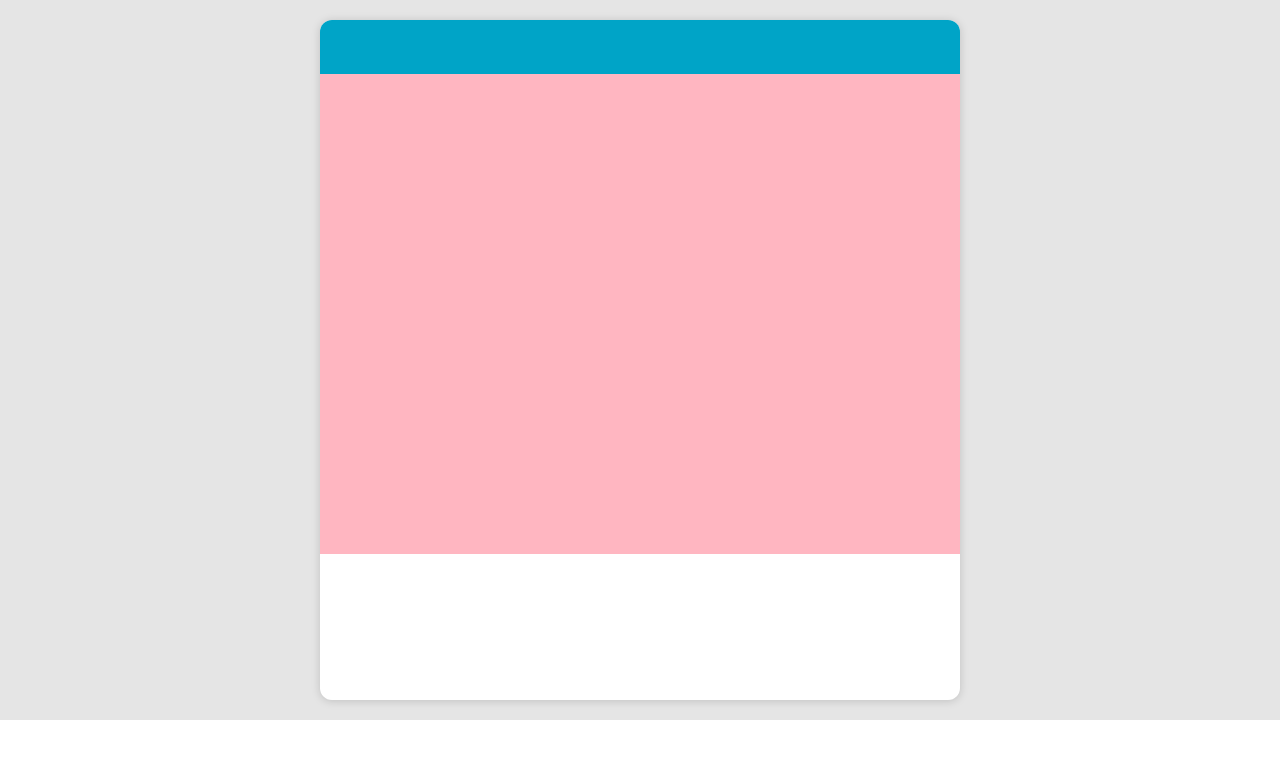
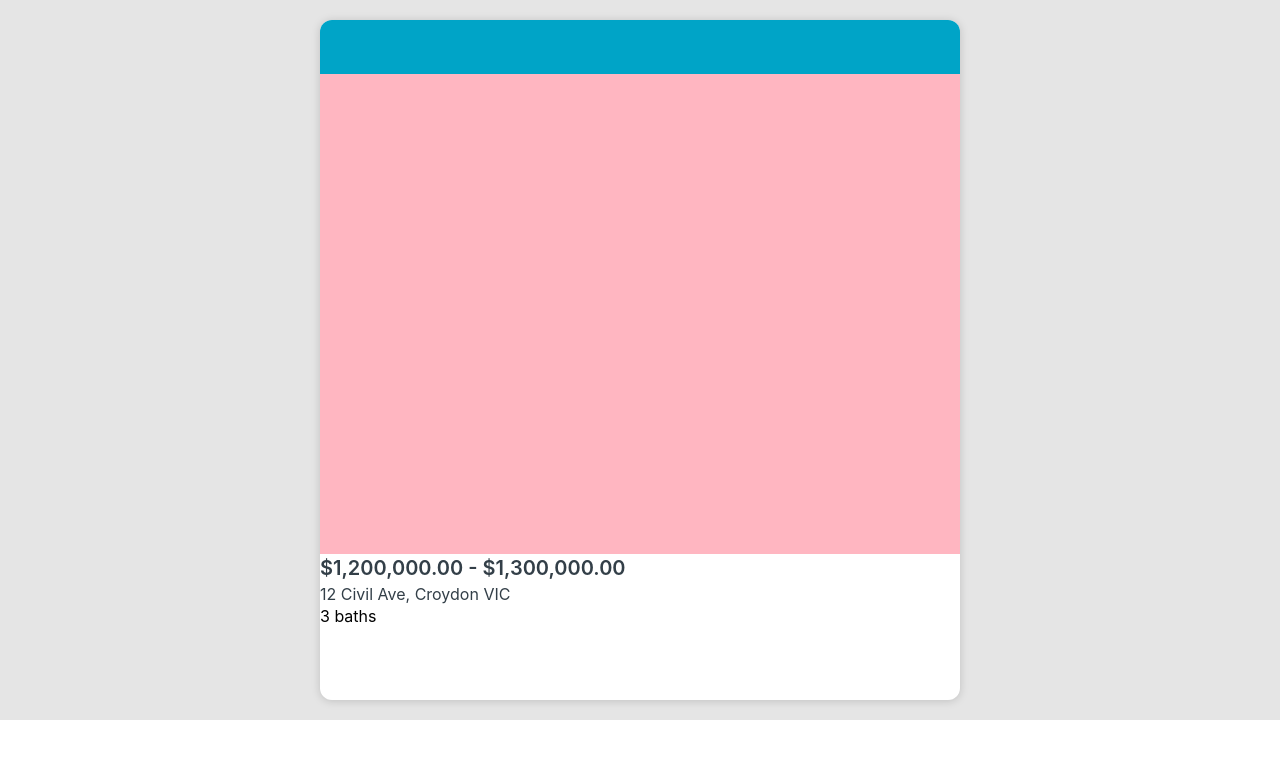
Before and after one commit to JakeLin/realestate, a React (Create React App) app: page / in a window 1280 px wide. Shown: the top 758 px of the page. Built offline with nearby package versions, Linux system fonts and the light colour scheme.

Commit message:
Add Address, Price, GeneralFeatures components

```diff
--- /dev/null
+++ b/src/components/Address.css
@@ -0,0 +1,5 @@
+.address {
+    font-size: 16px;
+    line-height: 24px;
+    color: #333F48;
+}
--- /dev/null
+++ b/src/components/Address.js
@@ -0,0 +1,11 @@
+import './Address.css';
+
+function Address() {
+    return (
+      <div className="address">
+        12 Civil Ave, Croydon VIC
+      </div>
+    );
+}
+
+export default Address;
--- a/src/components/BrandingBar.js
+++ b/src/components/BrandingBar.js
@@ -6,6 +6,6 @@ function BrandingBar() {
 
       </div>
     );
-  }
+}
 
-  export default BrandingBar;
+export default BrandingBar;
--- /dev/null
+++ b/src/components/GeneralFeatures.css
@@ -0,0 +1,5 @@
+.GeneralFeatures {
+    color: #333f48;
+    font-size: 16px;
+    line-height: 24px;
+}
--- /dev/null
+++ b/src/components/GeneralFeatures.js
@@ -0,0 +1,11 @@
+import './GeneralFeatures.css';
+
+function GeneralFeatures() {
+    return (
+      <div className="general-features">
+         3 baths
+      </div>
+    );
+}
+
+export default GeneralFeatures;
--- a/src/components/ListingCard.js
+++ b/src/components/ListingCard.js
@@ -1,12 +1,18 @@
 import './ListingCard.css';
 import BrandingBar from './BrandingBar';
 import Carousel from './Carousel';
+import Price from './Price';
+import Address from './Address';
+import GeneralFeatures from './GeneralFeatures';
 
 function ListingCard() {
     return (
       <div className="list-card">
         <BrandingBar />
         <Carousel />
+        <Price />
+        <Address />
+        <GeneralFeatures />
       </div>
     );
   }
--- /dev/null
+++ b/src/components/Price.css
@@ -0,0 +1,6 @@
+.price {
+    color: #333F48;
+    font-size: 20px;
+    line-height: 28px;
+    font-weight: 600;
+}
--- /dev/null
+++ b/src/components/Price.js
@@ -0,0 +1,11 @@
+import './Price.css';
+
+function Price() {
+    return (
+      <div className="price">
+        $1,200,000.00 - $1,300,000.00
+      </div>
+    );
+}
+
+export default Price;
```
